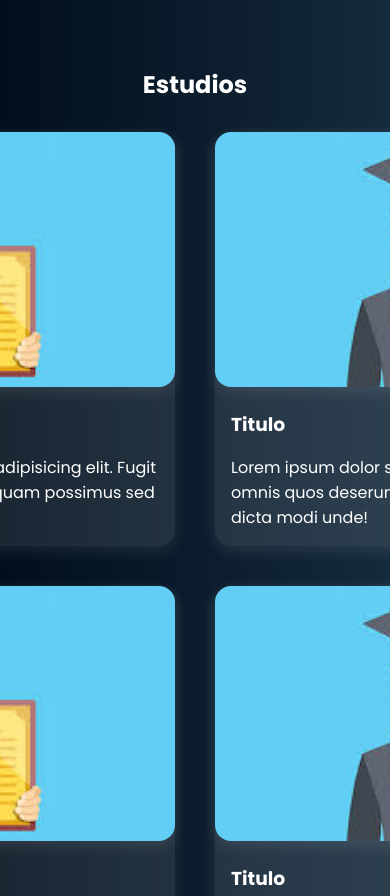
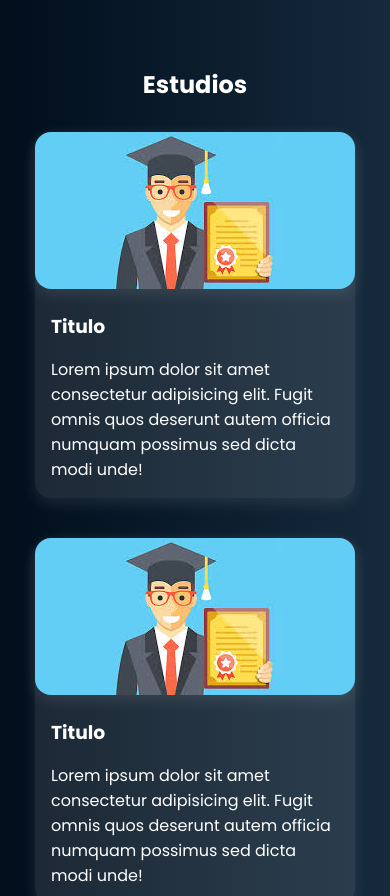
Before and after one commit to Pedro10Dev/portafolioWeb, a plain HTML site: page index.html in a window 390 px wide. Shown: the part 1724-2620 px from the top of the page. Drawn offline with nearby package versions, Linux system fonts and the light colour scheme.

Commit message:
estudios responsive listo

```diff
--- a/css/styles.css
+++ b/css/styles.css
@@ -614,6 +614,28 @@ ul li {
 
 }
 
+@media (max-width:767px) {
+    .contenido {
+        display: grid;
+        grid-template-columns: 1fr;
+        grid-gap: 20px;
+    }
+
+    .contenido article {
+        margin: 10px;
+        max-width: 320px;
+        transition: box-shadow 0.3s ease;
+        background-color: rgba(255, 255, 255, .1);
+        border-radius: 16px;
+        box-shadow: 0px 5px 15px rgba(255, 255, 255, 0.1);
+    }
+    .contenido article img {
+        border-radius: 16px;
+        box-shadow: 0px 5px 15px rgba(255, 255, 255, 0.1);
+        width: 320px;
+    }
+}
+
 
 
 
```
